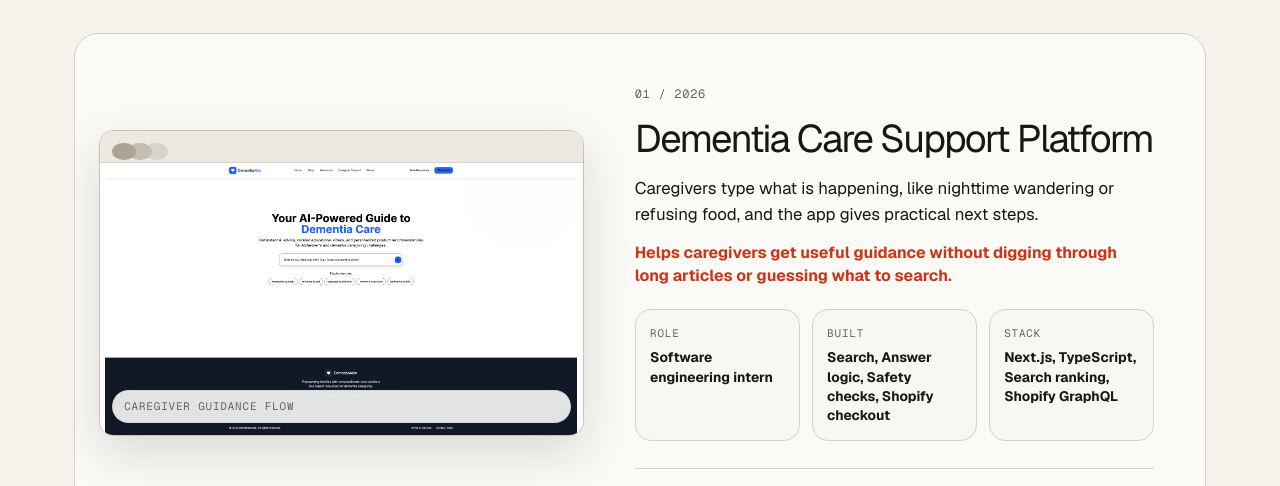
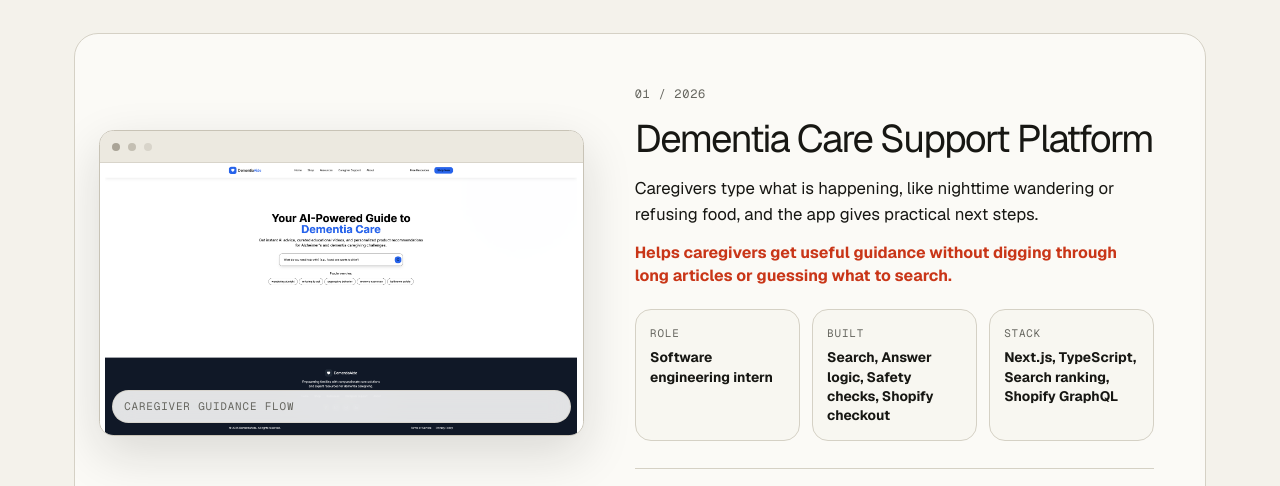
Before and after one commit to jonathanphuung/portfolio, a Next.js app: page / in a window 1280 px wide. Shown: the part 1280-1766 px from the top of the page. Built offline with nearby package versions, Linux system fonts and the light colour scheme.

Commit message:
fix project screenshot dots

```diff
--- a/src/app/globals.css
+++ b/src/app/globals.css
@@ -281,13 +281,13 @@ a { color: inherit; }
 
 .project-image-wrap::after {
   content: "";
-  position: relative;
+  position: absolute;
+  top: .75rem;
+  left: .75rem;
   z-index: 2;
   display: block;
   width: .5rem;
   height: .5rem;
-  margin: .75rem;
-  padding: .55rem .75rem;
   border-radius: 50%;
   background: #aaa497;
   box-shadow: 1rem 0 0 #c4bfb3, 2rem 0 0 #d8d4ca;
```
